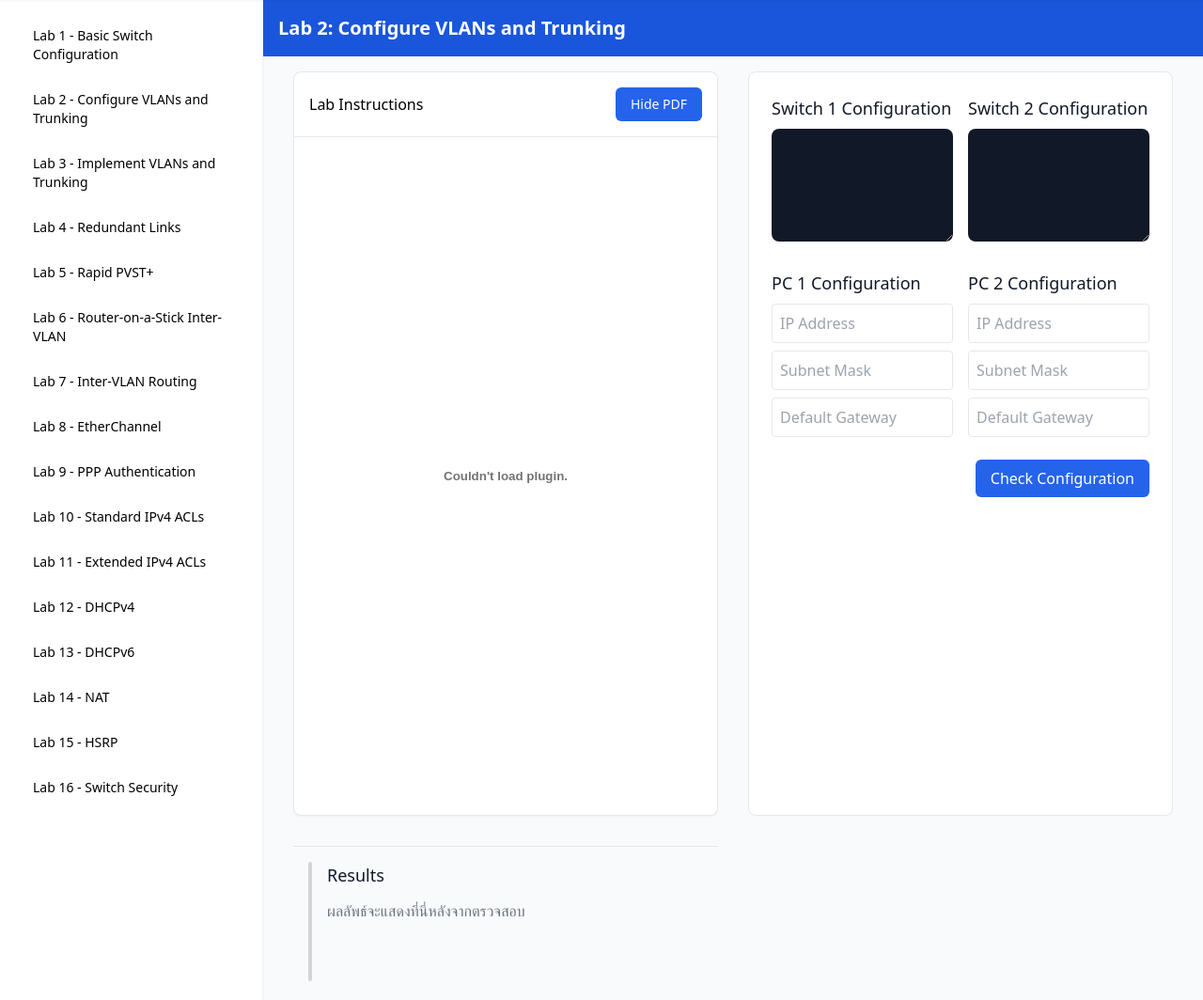
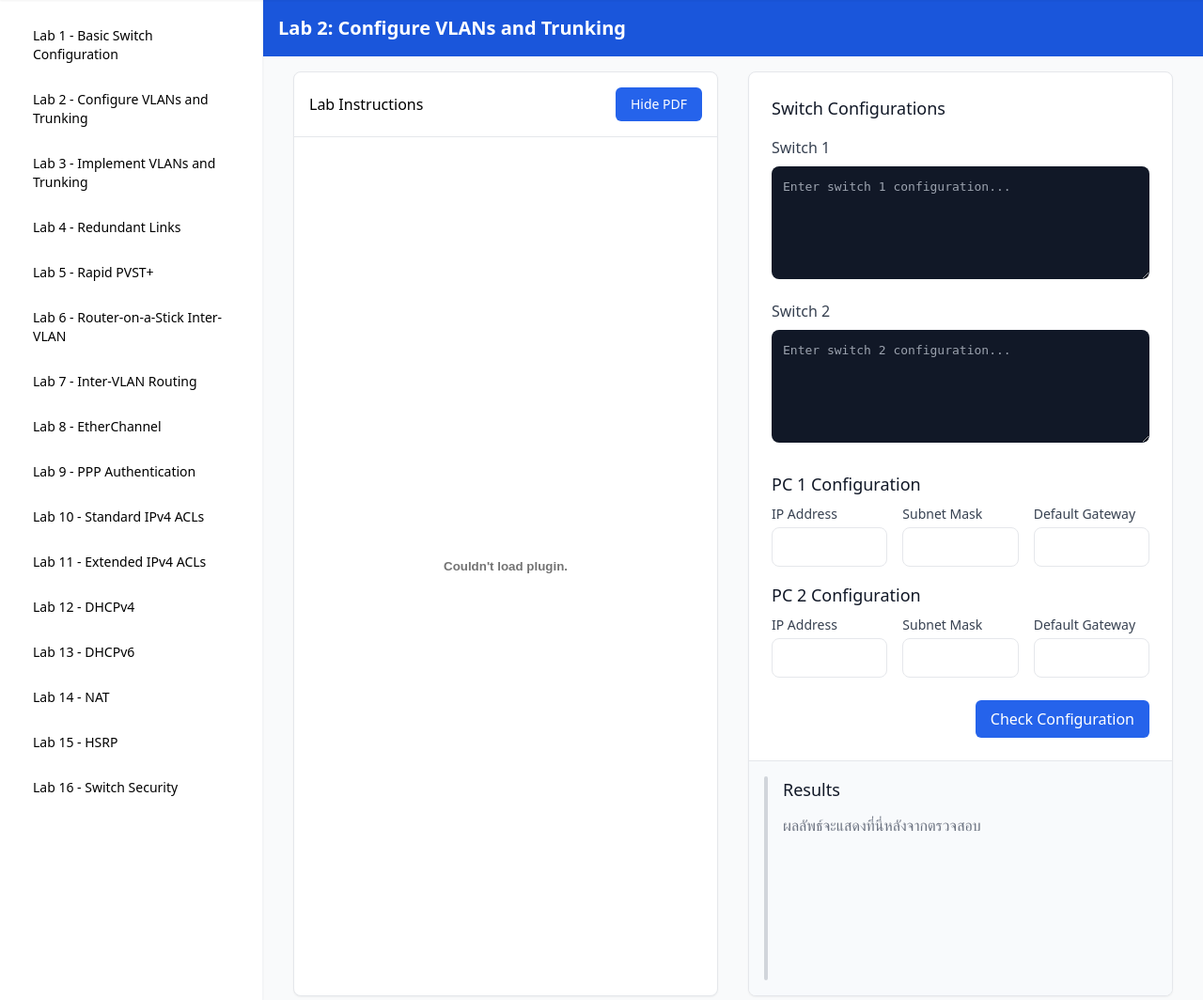
Before and after one commit to suphachaiinet/Project_END_Yok, a Flask app: template templates/lab2.html in a window 1280 px wide. Shown: the part 64-1128 px from the top of the page at 94% size. Run offline with Flask 3, Linux system fonts and the light colour scheme; the template is opened without the code that fills it, so the values that code supplies are empty; some libraries are stand-ins or nearby versions.

Commit message:
Refactor lab2 HTML template for improved layout and styling; enhance form structure and accessibility

```diff
--- a/templates/lab2.html
+++ b/templates/lab2.html
@@ -1,7 +1,6 @@
 {% extends "student_dashboard.html" %}
 
 {% block title %}Lab 2 - Configure VLANs and Trunking{% endblock %}
-
 
 {% block extra_css %}
 <style>
@@ -115,27 +114,11 @@
         border-radius: 0.375rem;
         font-family: monospace;
     }
-
-        .button-primary {
-        background-color: #2563eb;
-        color: white;
-        padding: 0.5rem 1rem;
-        border-radius: 0.375rem;
-        font-weight: 500;
-        transition: background-color 0.2s;
-    }
-
-    .button-primary:hover {
-        background-color: #1d4ed8;
-    }
-
-    .hide-pdf {
-        display: none !important;
-    }
 </style>
 {% endblock %}
+
 {% block content %}
-<div class="lab-content">
+<div class="lab-content bg-gray-50">
     <div class="lab-header">
         <h1 class="text-xl font-semibold">Lab 2: Configure VLANs and Trunking</h1>
     </div>
@@ -153,47 +136,68 @@
         </div>
 
         <!-- Right Panel -->
-        <div class="right-panel">
+        <div class="right-panel shadow-sm">
             <!-- Configuration Form -->
             <div class="config-panel">
                 <form action="{{ url_for('lab2.lab2') }}" method="POST">
                     <!-- Switch Configurations -->
-                    <div class="grid grid-cols-2 gap-4 mb-6">
-                        <div class="space-y-2">
-                            <h3 class="text-lg font-medium text-gray-900">Switch 1 Configuration</h3>
-                            <textarea name="config_switch1" class="config-textarea w-full p-3 bg-gray-900 text-gray-100 rounded-lg" required></textarea>
-                        </div>
-                        <div class="space-y-2">
-                            <h3 class="text-lg font-medium text-gray-900">Switch 2 Configuration</h3>
-                            <textarea name="config_switch2" class="config-textarea w-full p-3 bg-gray-900 text-gray-100 rounded-lg" required></textarea>
+                    <div class="mb-6">
+                        <h2 class="text-lg font-medium text-gray-900 mb-4">Switch Configurations</h2>
+                        <div class="space-y-4">
+                            <div>
+                                <h3 class="text-md font-medium text-gray-700 mb-2">Switch 1</h3>
+                                <textarea name="config_switch1" class="config-textarea w-full p-3 bg-gray-900 text-gray-100 rounded-lg" required placeholder="Enter switch 1 configuration..."></textarea>
+                            </div>
+                            <div>
+                                <h3 class="text-md font-medium text-gray-700 mb-2">Switch 2</h3>
+                                <textarea name="config_switch2" class="config-textarea w-full p-3 bg-gray-900 text-gray-100 rounded-lg" required placeholder="Enter switch 2 configuration..."></textarea>
+                            </div>
                         </div>
                     </div>
 
                     <!-- PC Configurations -->
-                    <div class="grid grid-cols-2 gap-4 mb-6">
-                        <!-- PC 1 Config -->
+                    <div class="grid grid-cols-1 gap-4 mb-6">
+                        <!-- PC 1 -->
                         <div class="space-y-2">
                             <h3 class="text-lg font-medium text-gray-900">PC 1 Configuration</h3>
-                            <div class="space-y-2">
-                                <input type="text" name="pc1_ip_address" class="w-full p-2 border rounded" placeholder="IP Address" required>
-                                <input type="text" name="pc1_subnet_mask" class="w-full p-2 border rounded" placeholder="Subnet Mask" required>
-                                <input type="text" name="pc1_default_gateway" class="w-full p-2 border rounded" placeholder="Default Gateway" required>
+                            <div class="grid grid-cols-3 gap-4">
+                                <div>
+                                    <label class="block text-sm font-medium text-gray-700 mb-1">IP Address</label>
+                                    <input type="text" name="pc1_ip_address" class="w-full p-2 border rounded-lg" required>
+                                </div>
+                                <div>
+                                    <label class="block text-sm font-medium text-gray-700 mb-1">Subnet Mask</label>
+                                    <input type="text" name="pc1_subnet_mask" class="w-full p-2 border rounded-lg" required>
+                                </div>
+                                <div>
+                                    <label class="block text-sm font-medium text-gray-700 mb-1">Default Gateway</label>
+                                    <input type="text" name="pc1_default_gateway" class="w-full p-2 border rounded-lg" required>
+                                </div>
                             </div>
                         </div>
-                        <!-- PC 2 Config -->
+
+                        <!-- PC 2 -->
                         <div class="space-y-2">
                             <h3 class="text-lg font-medium text-gray-900">PC 2 Configuration</h3>
-                            <div class="space-y-2">
-                                <input type="text" name="pc2_ip_address" class="w-full p-2 border rounded" placeholder="IP Address" required>
-                                <input type="text" name="pc2_subnet_mask" class="w-full p-2 border rounded" placeholder="Subnet Mask" required>
-                                <input type="text" name="pc2_default_gateway" class="w-full p-2 border rounded" placeholder="Default Gateway" required>
+                            <div class="grid grid-cols-3 gap-4">
+                                <div>
+                                    <label class="block text-sm font-medium text-gray-700 mb-1">IP Address</label>
+                                    <input type="text" name="pc2_ip_address" class="w-full p-2 border rounded-lg" required>
+                                </div>
+                                <div>
+                                    <label class="block text-sm font-medium text-gray-700 mb-1">Subnet Mask</label>
+                                    <input type="text" name="pc2_subnet_mask" class="w-full p-2 border rounded-lg" required>
+                                </div>
+                                <div>
+                                    <label class="block text-sm font-medium text-gray-700 mb-1">Default Gateway</label>
+                                    <input type="text" name="pc2_default_gateway" class="w-full p-2 border rounded-lg" required>
+                                </div>
                             </div>
                         </div>
                     </div>
 
                     <div class="flex justify-end">
                         <button type="submit" class="button-primary">Check Configuration</button>
-                    </div>
                     </div>
                 </form>
             </div>
```
Also changed, not shown: 1 other file.
